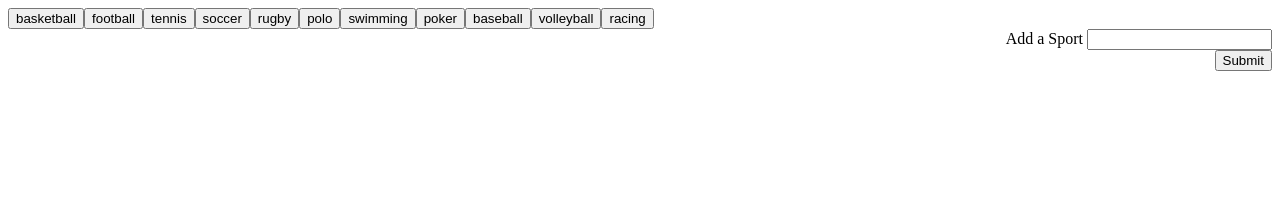
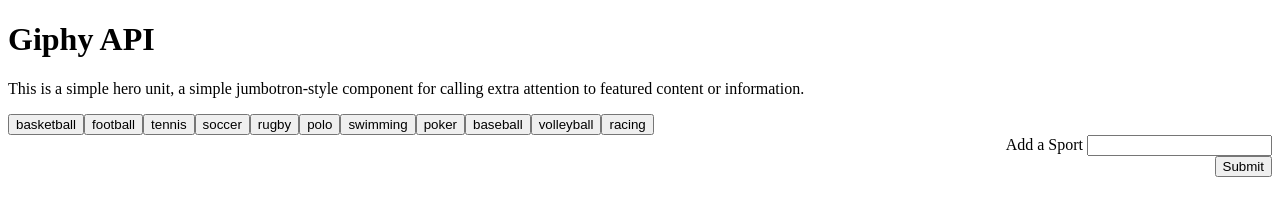
Before and after one commit to wctcprog98/giphy, a plain HTML site: page index.html in a window 1280 px wide. Drawn offline with nearby package versions, Linux system fonts and the light colour scheme.

```diff
--- a/index.html
+++ b/index.html
@@ -11,6 +11,12 @@
     <title>Giphy API</title>
 </head>
 <body>
+        <div class="jumbotron">
+                <h1 class="display-4">Giphy API</h1>
+                <p class="lead">This is a simple hero unit, a simple jumbotron-style component for calling extra attention to featured content or information.</p>
+                <p class="lead">
+                </p>
+              </div>
 
     <div id="buttons"></div>
         <form id="sports-form">
```
